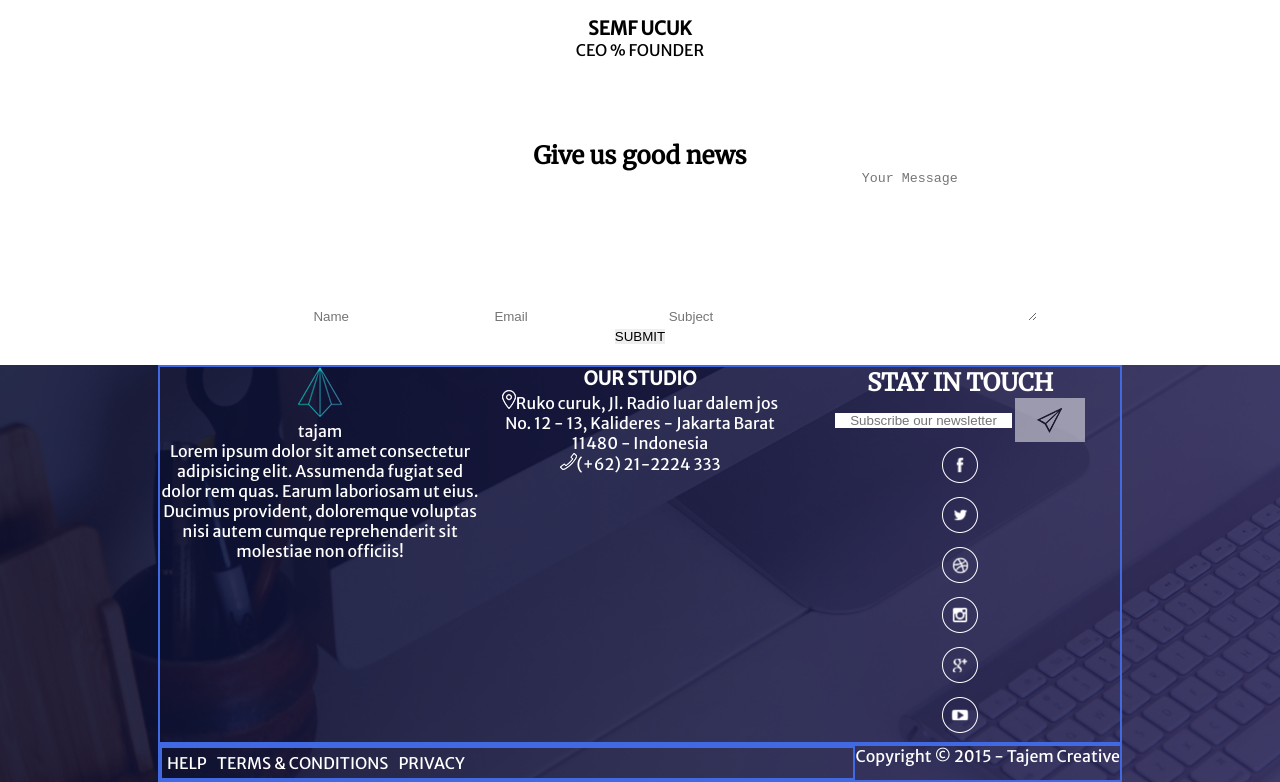
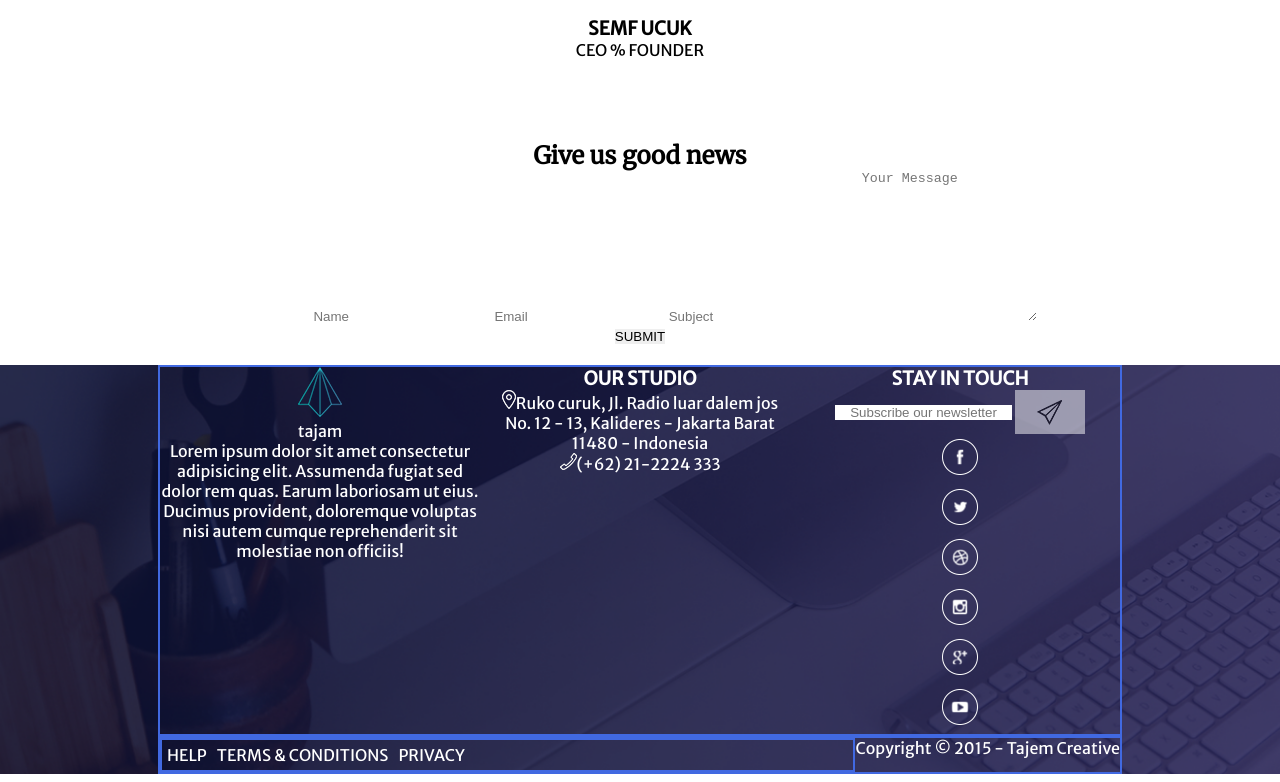
Before and after one commit to hangingpulse/WBS-Tajam-Project, a plain HTML site: page index.html in a window 1280 px wide. Shown: the part 576-1358 px from the top of the page. Drawn offline with Linux system fonts and the light colour scheme; files whose address does not match are found by name.

Commit message:
fixed h3 in footer

```diff
--- a/index.html
+++ b/index.html
@@ -198,7 +198,7 @@
         </section>
 
         <section>
-          <h2>STAY IN TOUCH</h2>
+          <h3>STAY IN TOUCH</h3>
           <form action="" id="newsletter-form">
             <input type="email" name="email-newsletter" id="" placeholder="Subscribe our newsletter">
             <input type="submit" id="btn-newsletter" value="">
```
